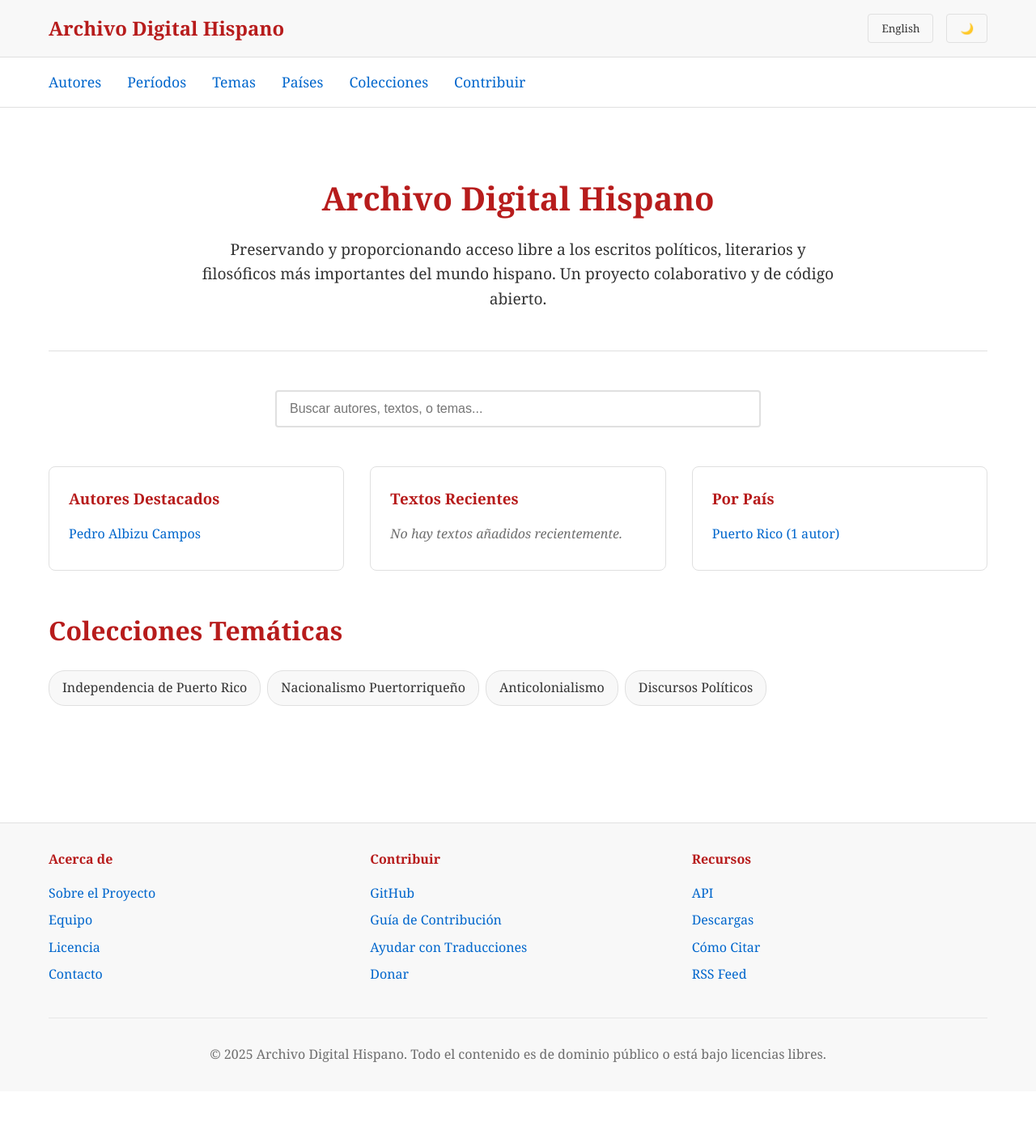
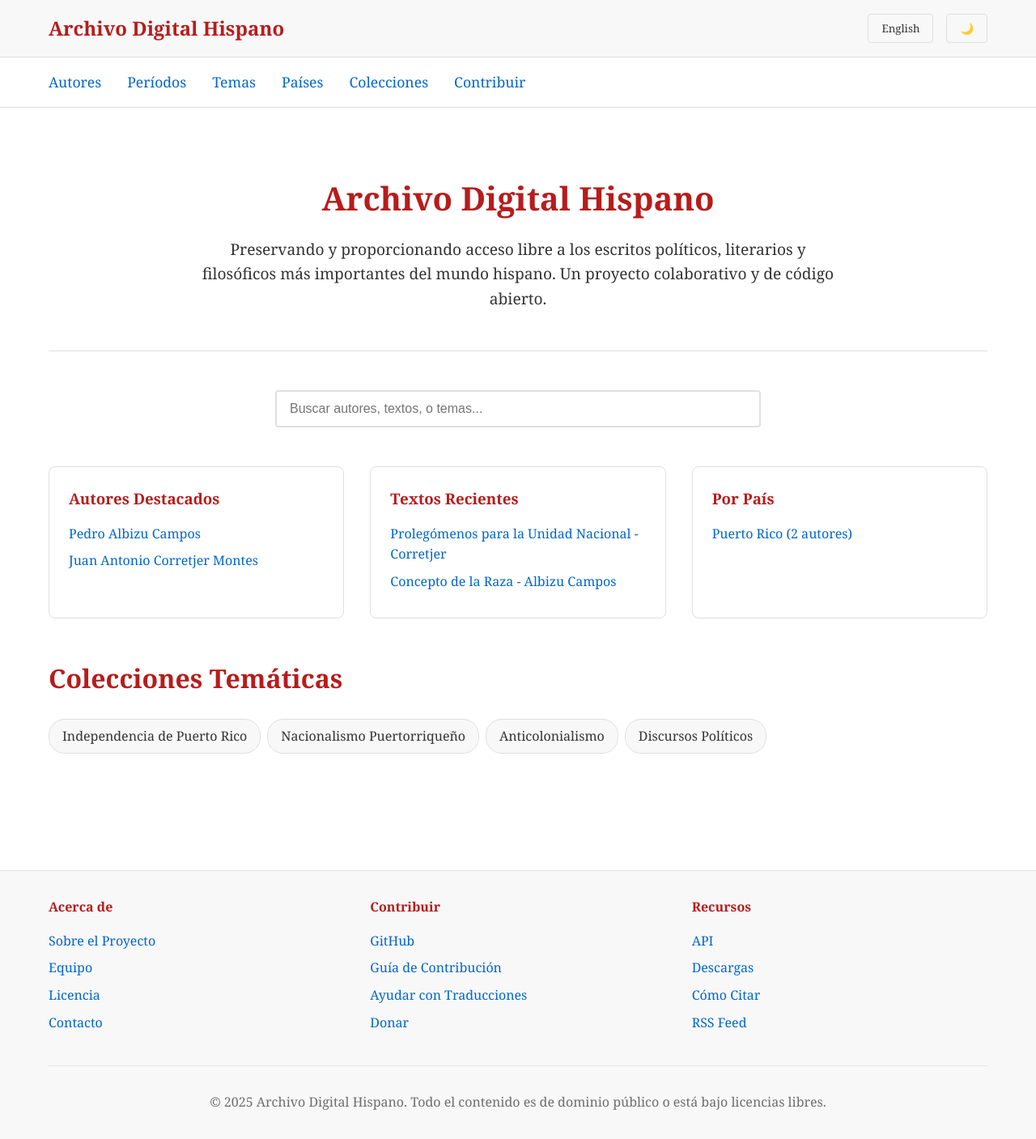
Before and after one commit to archivohispano/archivo, a Jekyll site: the page built from index.html, in a window 1280 px wide. Shown: the whole page at 81% size. Built offline with Jekyll 4.4.1, drawn with Linux system fonts in a browser that asks for light colours; before the commit the page ends 1348 px from its top, so only the background shows below that.

Commit message:
Update index.html

```diff
--- a/index.html
+++ b/index.html
@@ -39,24 +39,27 @@ lang: es
         <div class="search-container">
             <input type="search" class="search-box" placeholder="Buscar autores, textos, o temas..." id="searchBox">
         </div>
-
         <section class="featured-grid">
             <div class="featured-card">
                 <h3>Autores Destacados</h3>
                 <ul>
                     <li><a href="/es/autores/pedro-albizu-campos">Pedro Albizu Campos</a></li>
+                    <li><a href="/es/autores/juan-antonio-corretjer">Juan Antonio Corretjer Montes</a></li>
                 </ul>
             </div>
 
             <div class="featured-card">
                 <h3>Textos Recientes</h3>
-                <p style="opacity: 0.7; font-style: italic;">No hay textos añadidos recientemente.</p>
+                <ul>
+                    <li><a href="/es/textos/juan-antonio-corretjer/prolegomenos-unidad-nacional">Prolegómenos para la Unidad Nacional - Corretjer</a></li>
+                    <li><a href="/es/textos/pedro-albizu-campos/concepto-de-la-raza">Concepto de la Raza - Albizu Campos</a></li>
+                </ul>
             </div>
 
             <div class="featured-card">
                 <h3>Por País</h3>
                 <ul>
-                    <li><a href="/es/paises/puerto-rico">Puerto Rico (1 autor)</a></li>
+                    <li><a href="/es/paises/puerto-rico">Puerto Rico (2 autores)</a></li>
                 </ul>
             </div>
         </section>
```
